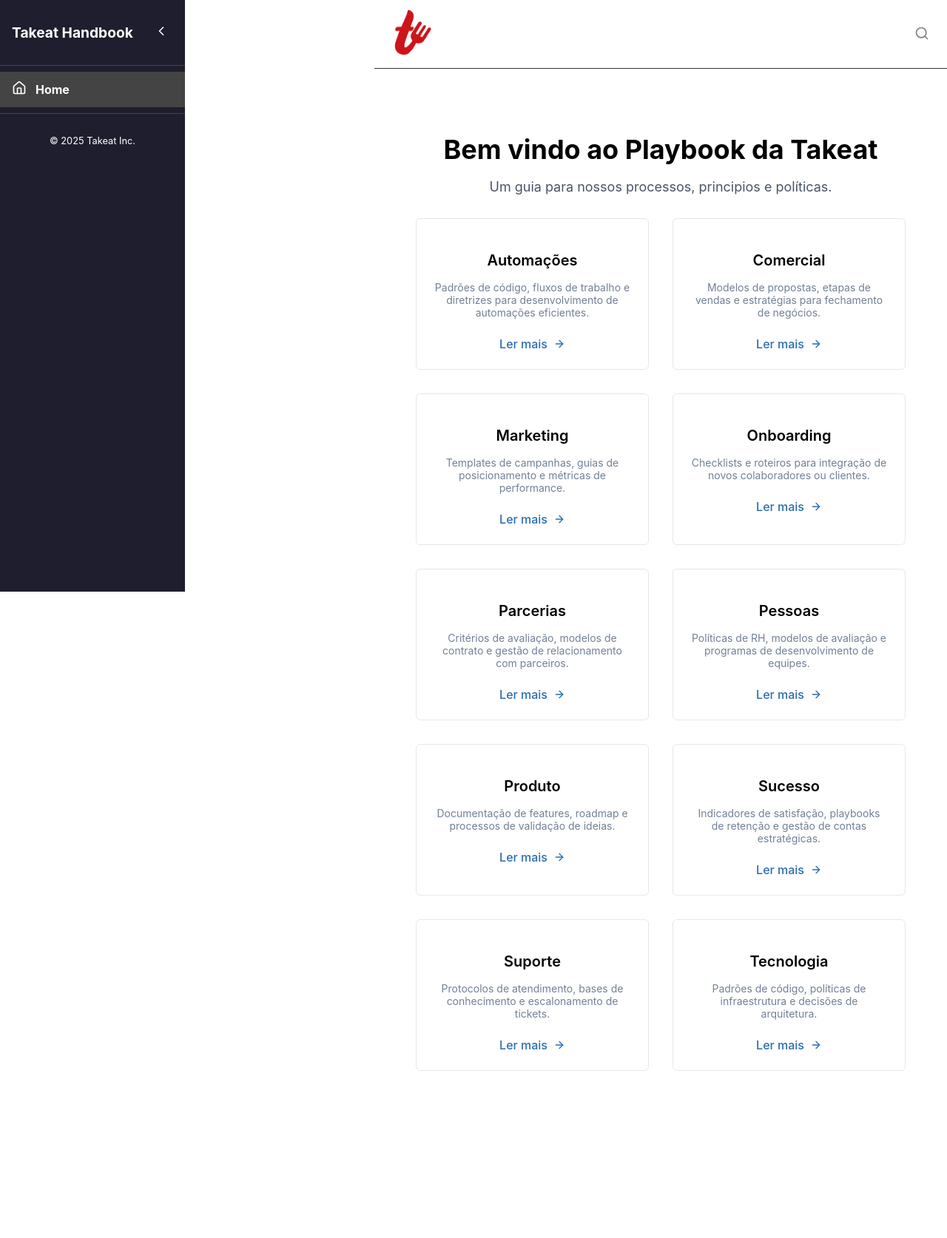
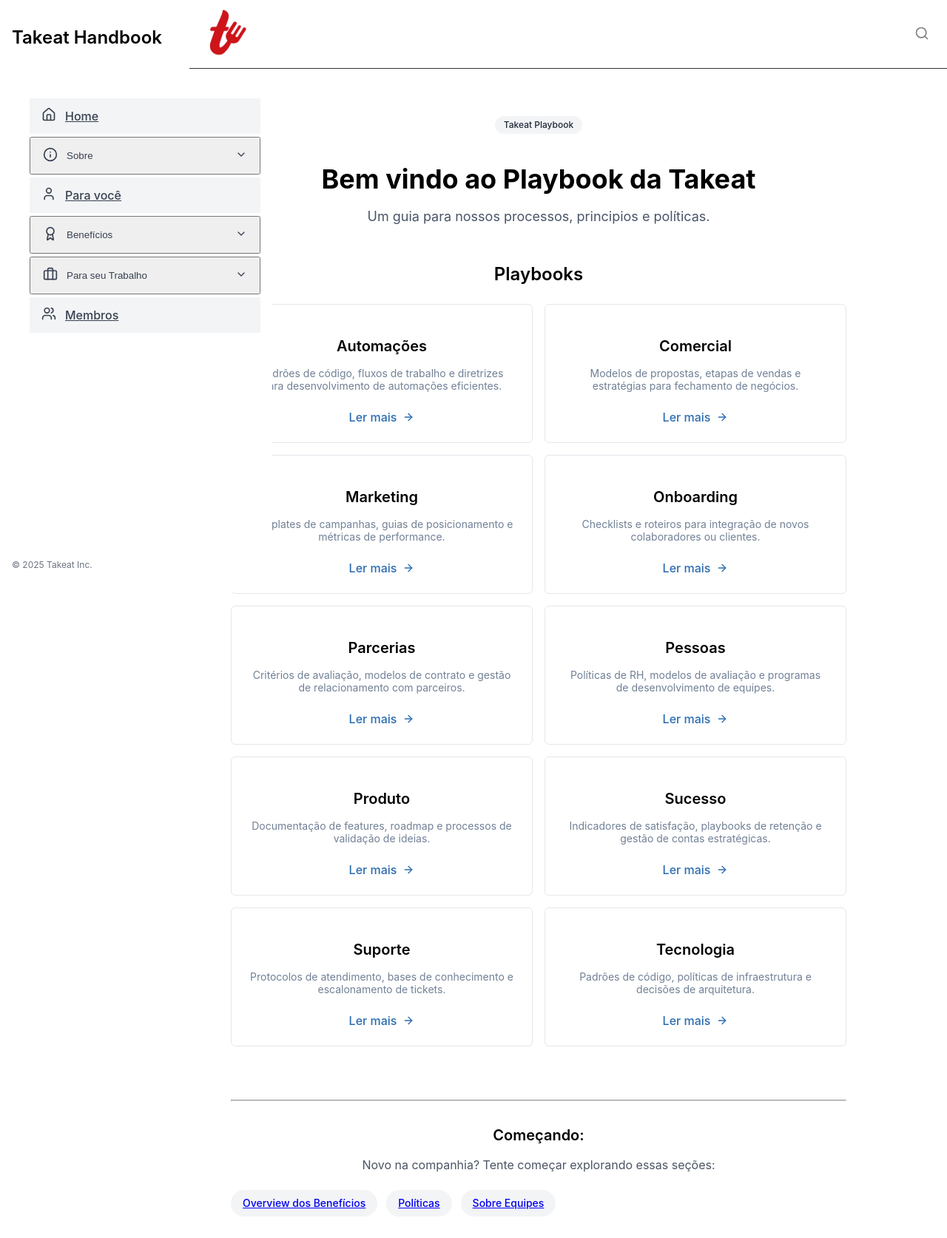
Before and after one commit to Luizgi/playbook-takeat, a React (Create React App) app: page / in a window 1280 px wide. Shown: the top 1674 px of the page at 74% size. Before the commit the page ends 1512 px from the top, so only its background shows below. Built offline with nearby package versions, Linux system fonts and the light colour scheme.

Commit message:
Fixed Sidebar and Homepage

```diff
--- a/package.json
+++ b/package.json
@@ -11,6 +11,7 @@
     "clsx": "^2.1.1",
     "framer-motion": "^12.5.0",
     "lucide-react": "^0.482.0",
+    "npm-watch": "^0.13.0",
     "playbook-takeat": "file:",
     "react": "^19.0.0",
     "react-dom": "^19.0.0",
--- a/src/Components/Layout/index.tsx
+++ b/src/Components/Layout/component.tsx
@@ -2,7 +2,7 @@
 import { Search } from 'lucide-react';
 
 import './style.css';
-import Sidebar  from '../Sidebar/index.tsx';
+import Sidebar  from '../Sidebar/component.tsx';
 
 interface LayoutProps {
     children: React.ReactNode;
--- a/src/Components/Sidebar/index.tsx
+++ b/src/Components/Sidebar/component.tsx
@@ -1,17 +1,19 @@
 import React, { useState } from 'react';
 
 import './style.css';
-import { cn } from '../../Lib/utils.ts';
+import { cn } from '../../lib/utils.ts';
 
 import { NavLink } from 'react-router-dom';
+
+// eslint-disable-next-line
 import {
     BookOpen, Award, Users, Shield, ChevronLeft, ChevronRight,
-    ChevronDown, ChevronUp, Briefcase, Calendar, FileText,
-    Home, Info, MessageCircle, ShoppingCart, User, Headphones,
-    Heart, Coffee, Sparkles, Clock, BedDouble, Leaf, Star,
-    Landmark, History, Building, Lightbulb, BookText, Palette,
-    LineChart, Network, Mic, FileImage, HardDrive, Crown,
-    Rocket, DoorOpen, Receipt, PiggyBank
+    ChevronDown, ChevronUp, Briefcase, Calendar,
+    Home, Info, ShoppingCart, User, Headphones,
+    Coffee, Star,
+    Landmark, History,  Lightbulb, BookText, Palette,
+    LineChart, Network,  FileImage, HardDrive, Crown,
+    DoorOpen
   } from 'lucide-react';
 
 interface SidebarProps {
@@ -42,8 +44,40 @@
   };
 
   const navItems: NavItem[] = [
-    { title: 'Home', path: '/', icon: <Home size={20}/>},
-    // HERE TO ADD MORE THINGS ON NAVIGATION BAR
+    { title: 'Home', path: '/', icon: <Home size={20}/>, children: [] },
+    { title: 'Sobre', icon: <Info size={20}/>,
+    children: [
+      { title: 'Nosso Produto',  path: '/', icon: <Star size={18} />},
+      { title: 'Nossa História', path: '/', icon: <History size={18} />},
+      { title: 'Nossa Cultura',  path: '/', icon: <Lightbulb size={18}/>},
+      { title: 'Parceiros',      path: '/', icon: <Landmark size={18}/>},
+      { title: 'Dicionario da Empresa', path: '/', icon: <BookText size={18}/>},
+      { title: 'Nossos Valores', path: '/', icon: <Palette size={18}/>},
+      { title: 'Estratégia 2025', path: '/', icon: <LineChart size={18}/>},
+      { title: 'Quadro de Organização', path: '/', icon: < Network/>}
+    ]
+  },
+  { title: 'Para você', path: '/', icon: <User size={20}/>, children: []},
+  {
+    title: 'Benefícios', icon: <Award size={20}/>,
+    children: [
+      { title: 'Vale Refeição', path: '/', icon: <Coffee size={18}/>},
+    ]
+  },
+  { title: 'Para seu Trabalho', icon: <Briefcase size={20}/>,
+  children: [
+    { title: 'Trilhas', path: '/', icon: <BookOpen size={18}/>},
+    { title: 'Tom de Voz', path: '/', icon: <Headphones size={18}/>},
+    { title: 'Compras', path: '/', icon: <ShoppingCart size={18}/>},
+    { title: 'Salas', path: '/', icon: <DoorOpen size={18}/>},
+    { title: 'Escritório e Regras', path: '/', icon: <FileImage size={18}/>},
+    { title: 'Calendário e Eventos', path: '/', icon: <Calendar size={18}/>},
+    { title: 'Políticas', path: '/', icon: <Shield size={18}/>},
+    { title: 'Suporte de Equipamentos', path: '/', icon: <HardDrive size={18}/>},
+    { title: 'Portal de Líderes', path: '/', icon: <Crown size={18}/>},
+  ]
+},
+{ title: 'Membros', path:'/', icon: <Users size={20}/>}
   ];
 
   const renderNavItem = (item: NavItem, index: number) => {
@@ -68,16 +102,16 @@
 
           {isOpen && isExpanded && (
             <ul className="nav-submenu">{item.children.map((child, childIndex) => (
-                <li key={`${child.title}-${childIndex}`} className="nav-subitem">
+                <li key={`${child.title}-${childIndex}`}>
                   {child.path ? (
                     <NavLink to={child.path} className={({ isActive }) => cn("nav-sublink", isActive ? "nav-sublink-active": "nav-sublink-hover")}>
-                      <span className="nav-subicon">{child.icon}</span>
+                      <span className="nav-icon">{child.icon}</span>
                       <span className="nav-subtitle">{child.title}</span>
                     </NavLink>
                   ) : (
                     <div className="nav-sublink-static">
-                      <span className="nav-subicon">{child.icon}</span>
-                      <span className="nav-subtitle">{child.title}</span>
+                      <span className="nav-icon">{child.icon}</span>
+                      <span className="nav-icon">{child.title}</span>
                     </div>
 
                   )}
@@ -86,12 +120,12 @@
             </ul>
           )}
         </li>
-      )
+      );
     }
 
         if(item.path){
           return(
-            <li key={`${item.title}-${index}`}  className="nav-item">
+            <li key={`${item.title}-${index}`} className="nav-item">
               <NavLink to= {item.path} className={({ isActive }) => cn("nav-link", isActive ? "nav-link-active" : "nav-link-hover", !isOpen && "nav-link-collapsed")}>
                 <span className="nav-icon">{item.icon}</span>
                 <span className={cn("nav-title", isOpen ? "nav-title-visible" : "nav-title-hidden")}>{item.title}</span>
@@ -108,7 +142,7 @@
 
           <div className="sidebar-header">
             <h1 className={cn("sidebar-title", isOpen ? "sidebar-title-visible" : "sidebar-title-hidden")}>Takeat Handbook</h1>
-            <button onClick={toggleSidebar} className="sidebar-toggle" aria-label={isOpen ? "Close sidebar" : "Open sidebar"}>{isOpen ? <ChevronLeft size={20}/> : <ChevronRight size={20}/>}</button>
+            <button onClick={toggleSidebar} className="sidebar-toggle" aria-label={isOpen ? "Close sidebar" : "Open sidebar"}>{isOpen ? <ChevronLeft size={20} className='chevronText'/> : <ChevronRight size={20} className='chevronText'/>}</button>
           </div>
 
           <nav className="sidebar-nav">
--- a/src/Components/Sidebar/style.css
+++ b/src/Components/Sidebar/style.css
@@ -1,122 +1,220 @@
-.sidebar {
-    width: 250px;
-    background-color: #1e1e2e;
-    color: #ffffff;
-    height: 100vh;
-    transition: width 0.3s ease;
-    display: flex;
-    flex-direction: column;
+.nav-item {
+  margin-bottom: 0.25rem;
+  list-style-type: none;
 }
 
-  .sidebar-collapsed {
-    width: 80px;
+.nav-button {
+  display: flex;
+  padding-top: 0.75rem;
+  padding-bottom: 0.75rem;
+  padding-left: 1rem;
+  padding-right: 1rem;
+  align-items: center;
+  width: 100%;
+  color: #374151;
+  transition-property: all;
+  transition-timing-function: cubic-bezier(0.4, 0, 0.2, 1);
+  transition-duration: 300ms;
+  transition-duration: 200ms;
+
+  :hover {
+    background-color: #F9FAFB;
+  }
 }
 
-  .sidebar-header {
-    display: flex;
-    align-items: center;
-    justify-content: space-between;
-    padding: 16px;
-    border-bottom: 1px solid #444;
+.nav-button-collapsed {
+  justify-content: center;
 }
 
-  .sidebar-title {
-    font-size: 1.2rem;
-    font-weight: bold;
-    white-space: nowrap;
+.nav-icon {
+  flex-shrink: 0;
 }
 
-  .sidebar-title-hidden {
-    display: none;
+.nav-title {
+  margin-left: 0.75rem;
 }
 
-  .sidebar-toggle {
-    background: none;
-    border: none;
-    cursor: pointer;
-    color: #ffffff;
+.nav-chevron {
+  margin-left: auto;
 }
 
-
-  .sidebar-nav {
-    flex: 1;
-    padding: 8px 0;
+.nav-submenu {
+  margin-top: 0.25rem;
+  list-style-type: none;
 }
 
-  .sidebar-list {
-    list-style: none;
-    padding: 0;
-    margin: 0;
+.nav-sublink {
+  display: flex;
+  padding-top: 0.5rem;
+  padding-bottom: 0.5rem;
+  padding-left: 1rem;
+  padding-right: 1rem;
+  align-items: center;
+  font-size: 0.875rem;
+  line-height: 1.25rem;
+  color: #374151;
+  transition-property: all;
+  transition-timing-function: cubic-bezier(0.4, 0, 0.2, 1);
+  transition-duration: 300ms;
+  transition-duration: 200ms;
 }
 
-
-  .nav-item {
-    position: relative;
+.nav-sublink-active {
+  font-weight: 500;
+  background-color: #F3F4F6;
 }
 
-  .nav-link, .nav-button {
-    display: flex;
-    align-items: center;
-    padding: 12px 16px;
-    color: #ffffff;
-    text-decoration: none;
-    font-size: 1rem;
-    transition: background 0.3s;
+.nav-sublink-hover {
+:hover {
+  background-color: #F9FAFB;
+  }
 }
 
-  .nav-link:hover, .nav-button:hover {
-    background-color: #2a2a3d;
+.nav-subtitle {
+  margin-left: 0.75rem;
+}
+
+.nav-sublink-static {
+  display: flex;
+  padding-top: 0.5rem;
+  padding-bottom: 0.5rem;
+  padding-left: 1rem;
+  padding-right: 1rem;
+  align-items: center;
+  font-size: 0.875rem;
+  line-height: 1.25rem;
+  color: #374151;
+}
+
+.nav-link {
+  display: flex;
+  padding-top: 0.75rem;
+  padding-bottom: 0.75rem;
+  padding-left: 1rem;
+  padding-right: 1rem;
+  align-items: center;
+  color: #374151;
+  transition-property: all;
+  transition-timing-function: cubic-bezier(0.4, 0, 0.2, 1);
+  transition-duration: 300ms;
+  transition-duration: 200ms;
 }
 
 .nav-link-active {
-    background-color: #444;
-    font-weight: bold;
+  font-weight: 500;
+  background-color: #F3F4F6;
 }
 
 .nav-link-collapsed {
   justify-content: center;
 }
 
-  .nav-icon {
-    margin-right: 12px;
+.sidebar {
+  position: fixed;
+  top: 0;
+  left: 0;
+  z-index: 10;
+  border-right-width: 1px;
+  border-color: #E5E7EB;
+  height: 100%;
+  background-color: #ffffff;
+  transition-property: all;
+  transition-timing-function: cubic-bezier(0.4, 0, 0.2, 1);
+  transition-duration: 300ms;
+  transition-duration: 300ms;
+  transition-timing-function: cubic-bezier(0.4, 0, 0.2, 1);
 }
 
-
-  .nav-submenu {
-    padding-left: 24px;
-    list-style: none;
+.sidebar-expanded {
+  width: 22rem;
+  padding-right: 1rem;
 }
 
-  .nav-sublink {
-    display: flex;
-    align-items: center;
-    padding: 8px 16px;
-    color: #ffffff;
-    text-decoration: none;
-    font-size: 0.9rem;
-    transition: background 0.3s;
+.sidebar-collapsed {
+  width: 5rem;
+  padding-right: 1rem;
 }
 
-  .nav-sublink-active {
-    font-weight: bold;
-    background-color: #333;
+.sidebar-container {
+  display: flex;
+  flex-direction: column;
+  height: 100%;
 }
 
-  .nav-sublink:hover {
-    background-color: #2a2a3d;
+.sidebar-header {
+  display: flex;
+  padding: 1rem;
+  justify-content: space-between;
+  align-items: center;
+  border-bottom-width: 1px;
+  border-color: #F3F4F6;
 }
 
-  .nav-subicon {
-    margin-right: 8px;
+.sidebar-title {
+  font-weight: 600;
+  transition-property: opacity;
+  transition-timing-function: cubic-bezier(0.4, 0, 0.2, 1);
+  transition-duration: 300ms;
+  transition-duration: 300ms;
+}
+
+.sidebar-title-visible {
+  opacity: 1;
+}
+
+.sidebar-title-hidden {
+  overflow: hidden;
+  width: 0;
+  opacity: 0;
+}
+
+.sidebar-toggle {
+  padding: 0.25rem;
+  border-radius: 9999px;
+  transition-property: color, background-color, border-color, text-decoration-color, fill, stroke;
+  transition-timing-function: cubic-bezier(0.4, 0, 0.2, 1);
+  transition-duration: 300ms;
+
+:hover {
+ background-color: #F3F4F6;
+ }
+}
+
+.chevronText {
+  color: #6B7280;
+}
+
+.sidebar-nav {
+  overflow-y: auto;
+  padding-top: 1.5rem;
+  padding-bottom: 1.5rem;
+  flex: 1 1 0%;
+}
+
+.sidebar-list {
+  margin-top: 0.5rem;
 }
 
 .sidebar-footer {
-    padding: 16px;
-    text-align: center;
-    font-size: 0.8rem;
-    border-top: 1px solid #444;
+  padding: 1rem;
+  border-top-width: 1px;
+  border-color: #F3F4F6;
+  transition-property: opacity;
+  transition-timing-function: cubic-bezier(0.4, 0, 0.2, 1);
+  transition-duration: 300ms;
+  transition-duration: 200ms;
+}
+
+.sidebar-footer-visible {
+  opacity: 1;
 }
 
 .sidebar-footer-hidden {
-    display: none;
+  opacity: 0;
 }
+
+.sidebar-footer-text {
+  font-size: 0.75rem;
+  line-height: 1rem;
+  color: #6B7280;
+}
--- a/src/Pages/Home/page.tsx
+++ b/src/Pages/Home/page.tsx
@@ -1,7 +1,7 @@
 import React from 'react';
 
 import './style.css';
-import Layout from '../../Components/Layout/index.tsx';
+import Layout from '../../Components/Layout/component.tsx';
 
 import { motion } from 'framer-motion';
 import { ArrowRight } from 'lucide-react';
@@ -26,25 +26,45 @@
 
       return(
         <Layout>
+          <div className="pageDiv">
           <motion.div className='motionDiv' initial='hidden' animate='visible' variants={fadeIn}>
 
+            <span className="pageTitle"> Takeat Playbook </span>
             <h1 className="mainText"> Bem vindo ao Playbook da Takeat</h1>
             <p className="subText"> Um guia para nossos processos, principios e políticas.</p>
 
-            <motion.div className="playbookGrid" variants={stagger}>
+            <motion.div className="playbookAbout" variants={stagger}>
 
+            <motion.div variants={fadeIn}>
+              <h2 className="playbookTitleReference"> Playbooks </h2>
+              <div className="playbookContainer">
               {playbooks.map((playbook, index) => (
                   <motion.div key={index} className="playbookBlock" variants={fadeIn}>
 
                     <h3 className="playbookTitle">{playbook.title}</h3>
                     <p className="playbookDesc">{playbook.description}</p>
                     <Link to={playbook.path} className="playbookPage">Ler mais<ArrowRight size={16} className='arrowLink'/></Link>
-
                   </motion.div>
               ))}
+              </div>
+              </motion.div>
+
+              <motion.div variants={fadeIn} className="footerBlock">
+
+                <hr className="footer"/>
+                <h2 className="footerTitle"> Começando: </h2>
+                <p className="footerAsk"> Novo na companhia? Tente começar explorando essas seções: </p>
+
+                <div className="footerLinks">
+                  <Link to='/' className="footerLink"> Overview dos Benefícios </Link>
+                  <Link to='/' className="footerLink"> Políticas </Link>
+                  <Link to='/' className="footerLink"> Sobre Equipes </Link>
+                </div>
+              </motion.div>
 
             </motion.div>
           </motion.div>
+          </div>
         </Layout>
       );
 };
--- a/src/Pages/Home/style.css
+++ b/src/Pages/Home/style.css
@@ -1,9 +1,29 @@
+.pageDiv {
+  max-width: 56rem;
+}
+
+.pageTitle {
+    display: inline-block;
+    padding-top: 0.25rem;
+    padding-bottom: 0.25rem;
+    padding-left: 0.75rem;
+    padding-right: 0.75rem;
+    margin-bottom: 1rem;
+    border-radius: 9999px;
+    font-size: 0.75rem;
+    line-height: 1rem;
+    font-weight: 500;
+    color: #1F2937;
+    background-color: #F3F4F6;
+}
+
 .motionDiv {
   max-width: 896px;
   margin-left: auto;
   margin-right: auto;
   padding: 2rem;
   text-align: center;
+  flex: 1;
 }
 
 .mainText {
@@ -67,3 +87,66 @@
 .arrowLink {
   margin-left: 0.5rem;
 }
+
+.playbookTitleReference {
+  margin-bottom: 1.5rem;
+  font-size: 1.5rem;
+  line-height: 2rem;
+  font-weight: 600;
+}
+
+.playbookAbout {
+  display: grid;
+  gap: 2rem;
+}
+
+.playbookContainer {
+  display: grid;
+  gap: 1rem;
+
+  @media (min-width: 640px) {
+    grid-template-columns: repeat(2, minmax(0, 1fr));
+  }
+}
+
+.footerBlock {
+  margin-top: 2rem;
+}
+
+.footer {
+  margin-bottom: 2rem;
+  border-color: #E5E7EB;
+}
+
+.footerTitle {
+  margin-bottom: 1rem;
+  font-size: 1.25rem;
+  line-height: 1.75rem;
+  font-weight: 600;
+}
+
+.footerAsk {
+  margin-bottom: 1.5rem;
+  color: #4B5563;
+}
+
+.footerLinks {
+  display: flex;
+  flex-wrap: wrap;
+  gap: 0.75rem;
+}
+
+.footerLink {
+  padding-top: 0.5rem;
+  padding-bottom: 0.5rem;
+  padding-left: 1rem;
+  padding-right: 1rem;
+  border-radius: 9999px;
+  font-size: 0.875rem;
+  line-height: 1.25rem;
+  font-weight: 500;
+  background-color: #F3F4F6;
+  transition-property: color, background-color, border-color, text-decoration-color, fill, stroke;
+  transition-timing-function: cubic-bezier(0.4, 0, 0.2, 1);
+  transition-duration: 300ms;
+}
--- a/src/index.js
+++ b/src/index.js
@@ -2,7 +2,6 @@
 import ReactDOM from 'react-dom/client';
 import './index.css';
 import App from './App.tsx';
-import reportWebVitals from './reportWebVitals';
 
 const root = ReactDOM.createRoot(document.getElementById('root'));
 root.render(
@@ -10,8 +9,3 @@
     <App />
   </React.StrictMode>
 );
-
-// If you want to start measuring performance in your app, pass a function
-// to log results (for example: reportWebVitals(console.log))
-// or send to an analytics endpoint. Learn more: https://bit.ly/CRA-vitals
-reportWebVitals();
```
Also changed, not shown: src/reportWebVitals.js (deleted, +0 -13 lines), src/setupTests.js (deleted, +0 -5 lines), 2 other files (tests, documents, lock files or other folders). Lines whose indentation alone changed are shown as unchanged.
